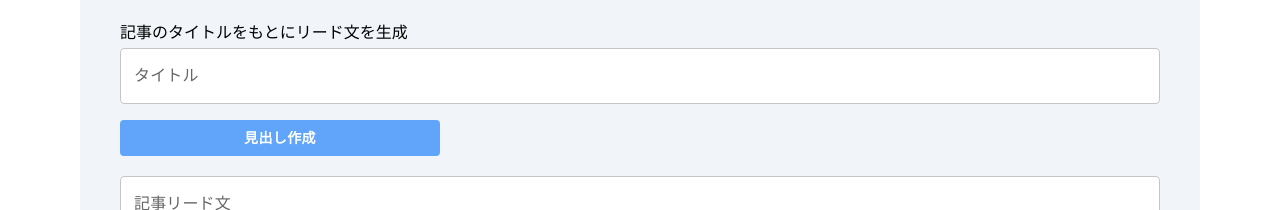
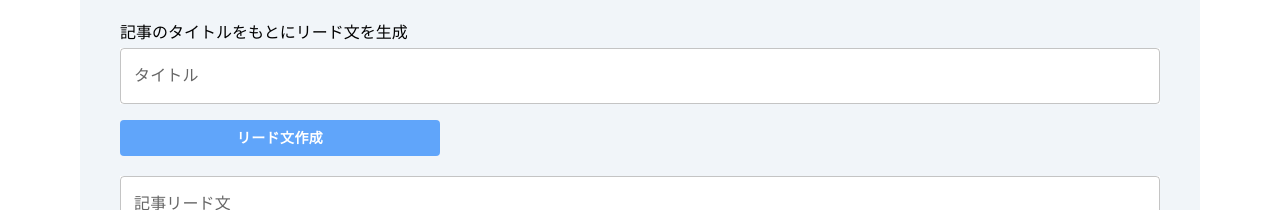
Before and after one commit to Teppeichang/WordGPT, a React (Create React App) app: page / in a window 1280 px wide. Shown: the part 820-1030 px from the top of the page. Built offline with nearby package versions, Linux system fonts and the light colour scheme.

Commit message:
Feat: コピーボタンに付与するprops追加(タイトル、リード文), リード文生成ボタンの誤記修正

```diff
--- a/src/App.jsx
+++ b/src/App.jsx
@@ -1,13 +1,7 @@
 import CopyButton from "./components/CopyButton";
 import { useState } from "react";
 import { TextField, Button } from "@mui/material";
-import {
-  sendTitlePrompt,
-  sendLeadPrompt,
-  sendHeadPrompt,
-  sendArticlePrompt,
-  createArticle,
-} from "./Api";
+import { sendTitlePrompt, sendLeadPrompt, sendHeadPrompt, sendArticlePrompt, createArticle } from "./Api";
 
 const App = () => {
   const [mainKeyword, setMainKeyword] = useState("");
@@ -119,7 +113,7 @@ const App = () => {
             className="text-white py-2 mb-5 rounded-lg max-w-xs"
             sx={{ backgroundColor: "#60A5FA", fontWeight: "bold" }}
           >
-            見出し作成
+            リード文作成
           </Button>
         </form>
         <TextField
@@ -240,7 +234,7 @@ const App = () => {
             >
               投稿
             </Button>
-            <CopyButton draftArticle={draftArticle} />
+            <CopyButton title={title} lead={lead} draftArticle={draftArticle} />
           </div>
         </form>
       </div>
--- a/src/components/CopyButton.jsx
+++ b/src/components/CopyButton.jsx
@@ -1,23 +1,23 @@
 import Swal from "sweetalert2";
 import { Button } from "@mui/material";
 
-const CopyButton = ({draftArticle}) => {
+const CopyButton = ({ title, lead, draftArticle }) => {
   const copyToClipboard = async (event) => {
     event.preventDefault();
     try {
-      await navigator.clipboard.writeText(draftArticle);
+      await navigator.clipboard.writeText(`${title}\n${lead}\n${draftArticle}`);
       Swal.fire({
         icon: "success",
         title: "コピーしました",
-      })
-    } catch(error) {
-      console.log(error)
+      });
+    } catch (error) {
+      console.log(error);
       Swal.fire({
         icon: "error",
         title: "コピーに失敗しました",
       });
     }
-  }
+  };
 
   return (
     <Button
@@ -29,7 +29,7 @@ const CopyButton = ({draftArticle}) => {
     >
       コピー
     </Button>
-  )
-}
+  );
+};
 
 export default CopyButton;
```
Lines whose indentation alone changed are shown as unchanged.
